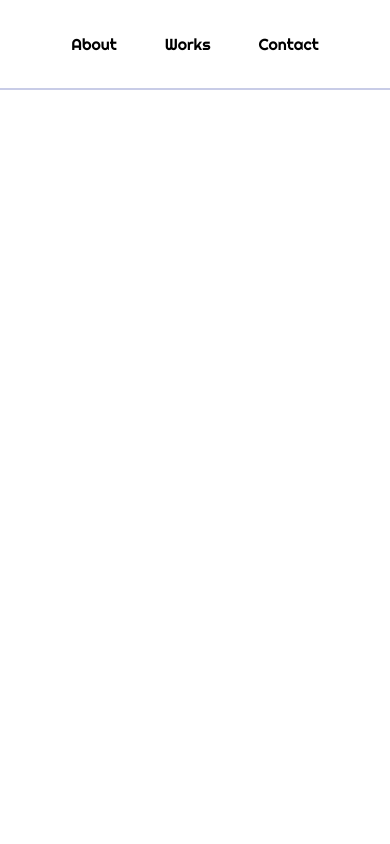
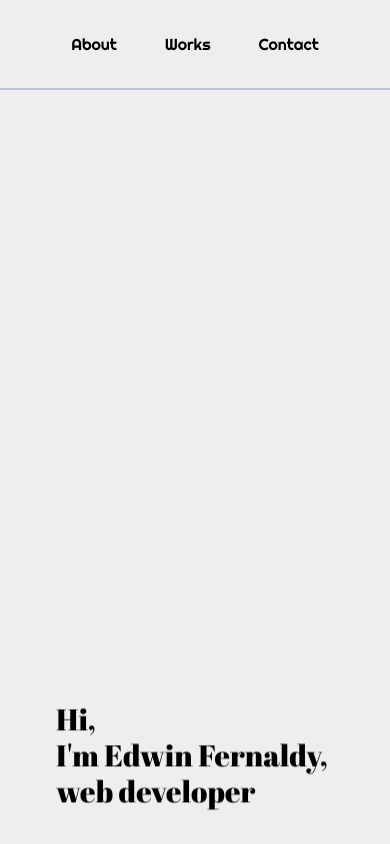
Before and after one commit to edwinfernaldy/portfolio, a Next.js app: page / in a window 390 px wide. Shown: the top 844 px of the page. Built offline with nearby package versions, Linux system fonts and the light colour scheme.

Commit message:
add color palette

```diff
--- a/components/LandingSection.tsx
+++ b/components/LandingSection.tsx
@@ -1,15 +1,17 @@
-import cn from "clsx";
-import styles from "../styles/Home.module.css";
+import { Parallax } from "react-scroll-parallax";
 
 export default function LandingSection() {
   return (
-    <section className={cn("h-screen p-6")}>
-      <h1 className="xl:text-3xl text-2xl text-white">
-        Some Content Lorem ipsum dolor sit amet consectetur adipisicing elit.
-        Pariatur excepturi non minima, cupiditate ipsum numquam nulla fuga
-        corrupti asperiores nostrum quis quas illo doloribus, quisquam
-        blanditiis ratione amet repellat sed.
-      </h1>
+    <section className='flex h-screen items-center lg:px-28 px-14'>
+      <Parallax easing={"easeInOutCirc"} speed={50}>
+        <h1 className='lg:text-7xl text-3xl'>
+          Hi,
+          <br />
+          I&#39;m <span>E</span>dwin <span>F</span>ernaldy,
+          <br />
+          web developer
+        </h1>
+      </Parallax>
     </section>
   );
 }
--- a/styles/globals.css
+++ b/styles/globals.css
@@ -6,6 +6,7 @@ html,
 body {
   padding: 0;
   margin: 0;
+  background: #eeeeee;
   font-family: -apple-system, BlinkMacSystemFont, Segoe UI, Roboto, Oxygen,
     Ubuntu, Cantarell, Fira Sans, Droid Sans, Helvetica Neue, sans-serif;
 }
@@ -20,6 +21,22 @@ p {
 
 .font-neue {
   font-family: "Bebas Neue", cursive;
+}
+
+.bg-primary {
+  background-color: #222831;
+}
+
+.bg-secondary {
+  background-color: #393e46;
+}
+
+.bg-orange {
+  background-color: #d65a31;
+}
+
+.bg-white {
+  background-color: #eeeeee;
 }
 
 a {
@@ -37,6 +54,6 @@ a {
   }
   body {
     color: white;
-    background: black;
+    background: #222831;
   }
 }
```
